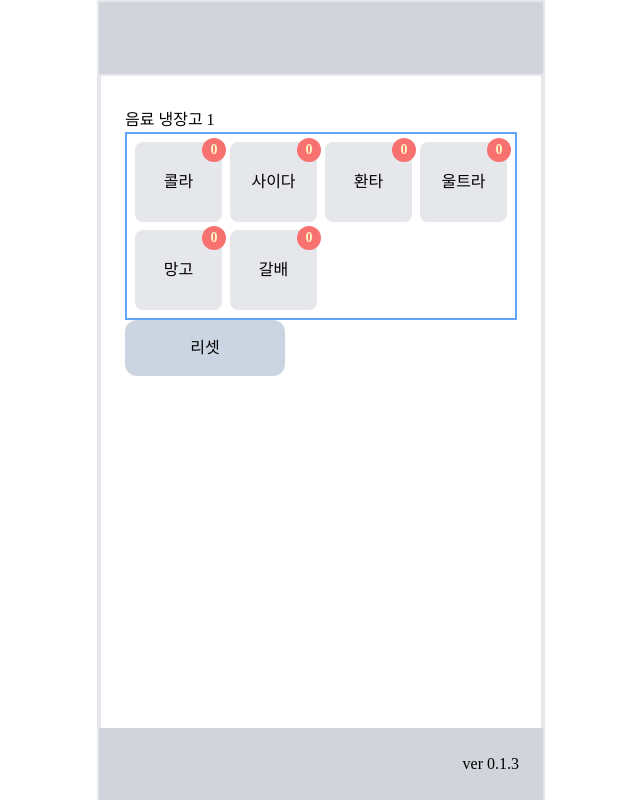
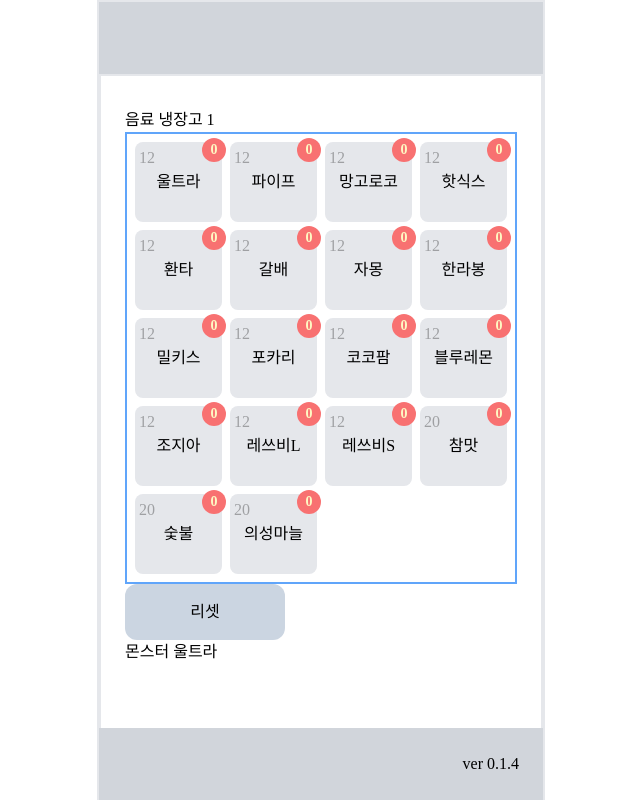
Before and after one commit to volant97/Stock-Counter, a Next.js app: page / in a window 1280 px wide. Shown: the whole page, without its empty margins (319-959 px from the left). Built offline with nearby package versions, Linux system fonts and the light colour scheme; a web font is replaced by a local one.

Commit message:
[UPDATE] 0.1.4 items data 입력

```diff
--- a/src/app/page.tsx
+++ b/src/app/page.tsx
@@ -1,8 +1,9 @@
 "use client";
 import { useRef, useState } from "react";
+import { items } from "@/data/items";
 
 export default function Home() {
-  const items = ["콜라", "사이다", "환타", "울트라", "망고", "갈배"];
+  // const testItems = ["콜라", "사이다", "환타", "울트라", "망고", "갈배"];
   const [counts, setCounts] = useState(Array(items.length).fill(0));
 
   const timerRef = useRef<NodeJS.Timeout | null>(null);
@@ -55,7 +56,10 @@ export default function Home() {
               counts[i] === 0 ? "bg-gray-200" : "bg-red-200"
             }`}
           >
-            <p>{v}</p>
+            <p>{v.shortName}</p>
+            <div className="absolute top-1 left-1 opacity-30">
+              <p>{v.defaultCount}</p>
+            </div>
             <div className="absolute -top-1 -right-1 flex justify-center items-center size-6 bg-red-400 rounded-full">
               <p className="text-sm font-semibold text-yellow-100">
                 {counts[i]}
@@ -70,6 +74,7 @@ export default function Home() {
       >
         리셋
       </button>
+      <div>{items[0].name}</div>
     </div>
   );
 }
--- a/src/constants/version.ts
+++ b/src/constants/version.ts
@@ -1 +1 @@
-export const APP_VERSION = "0.1.3";
+export const APP_VERSION = "0.1.4";
--- /dev/null
+++ b/src/data/items.ts
@@ -0,0 +1,119 @@
+export interface ItemsType {
+  name: string;
+  shortName: string;
+  displayZone: number;
+  defaultCount: number;
+}
+
+export const items: ItemsType[] = [
+  {
+    name: "몬스터 울트라",
+    shortName: "울트라",
+    displayZone: 1,
+    defaultCount: 12,
+  },
+  {
+    name: "몬스터 파이프라인",
+    shortName: "파이프",
+    displayZone: 1,
+    defaultCount: 12,
+  },
+  {
+    name: "몬스터 망고로코",
+    shortName: "망고로코",
+    displayZone: 1,
+    defaultCount: 12,
+  },
+  {
+    name: "핫식스",
+    shortName: "핫식스",
+    displayZone: 1,
+    defaultCount: 12,
+  },
+  {
+    name: "환타",
+    shortName: "환타",
+    displayZone: 1,
+    defaultCount: 12,
+  },
+  {
+    name: "갈아만든 배",
+    shortName: "갈배",
+    displayZone: 1,
+    defaultCount: 12,
+  },
+  {
+    name: "자몽에이드",
+    shortName: "자몽",
+    displayZone: 1,
+    defaultCount: 12,
+  },
+  {
+    name: "한라봉 에이드",
+    shortName: "한라봉",
+    displayZone: 1,
+    defaultCount: 12,
+  },
+  {
+    name: "밀키스",
+    shortName: "밀키스",
+    displayZone: 1,
+    defaultCount: 12,
+  },
+  {
+    name: "포카리스웨트",
+    shortName: "포카리",
+    displayZone: 1,
+    defaultCount: 12,
+  },
+  {
+    name: "코코팜",
+    shortName: "코코팜",
+    displayZone: 1,
+    defaultCount: 12,
+  },
+  {
+    name: "블루레몬",
+    shortName: "블루레몬",
+    displayZone: 1,
+    defaultCount: 12,
+  },
+  {
+    name: "조지아",
+    shortName: "조지아",
+    displayZone: 1,
+    defaultCount: 12,
+  },
+  {
+    name: "레쓰비 카페라떼",
+    shortName: "레쓰비L",
+    displayZone: 1,
+    defaultCount: 12,
+  },
+  {
+    name: "레쓰비",
+    shortName: "레쓰비S",
+    displayZone: 1,
+    defaultCount: 12,
+  },
+  {
+    name: "참맛 후랑크",
+    shortName: "참맛",
+    displayZone: 1,
+    defaultCount: 20,
+  },
+  {
+    name: "숯불 핫바",
+    shortName: "숯불",
+    displayZone: 1,
+    defaultCount: 20,
+  },
+  {
+    name: "의성마늘 핫바",
+    shortName: "의성마늘",
+    displayZone: 1,
+    defaultCount: 20,
+  },
+];
+
+// { name: "", shortName: "", displayZone: 0, defaultCount: 0 },
```
Also changed, not shown: 1 other file (tests, documents, lock files or other folders).
